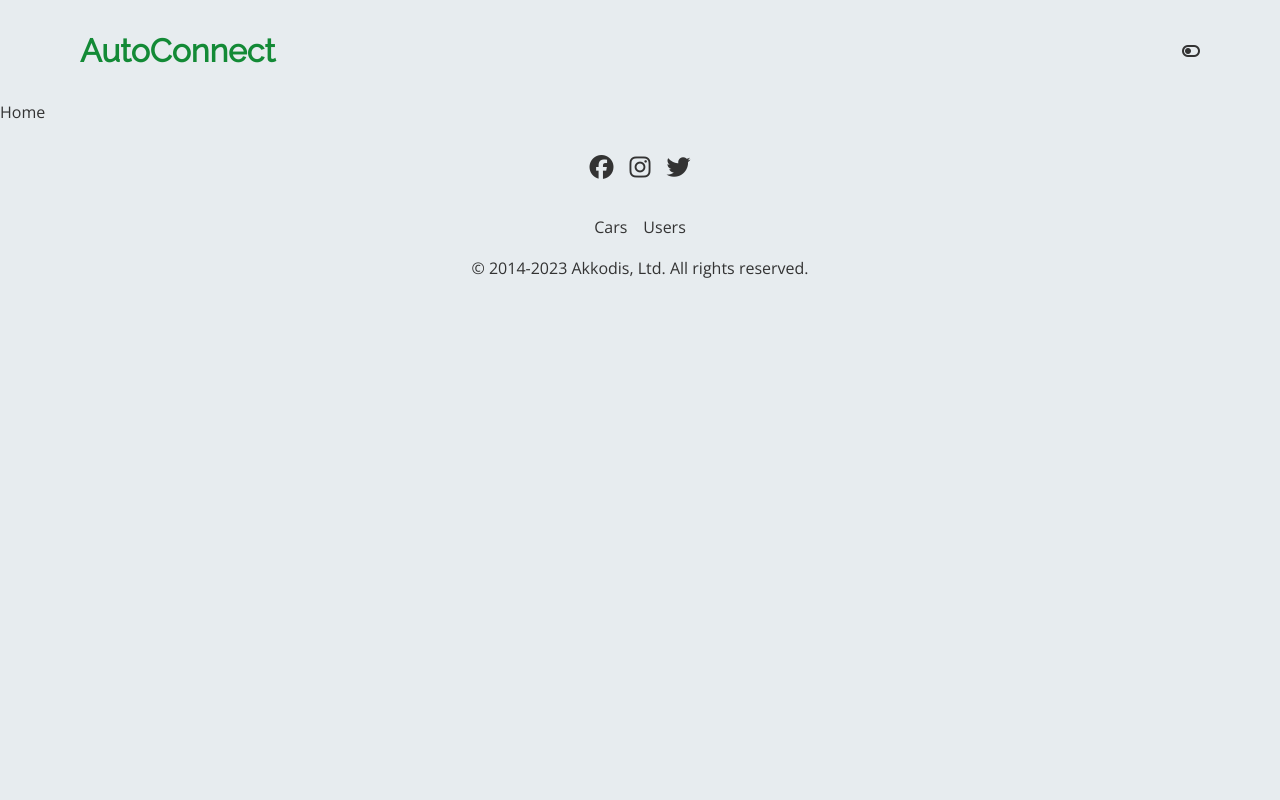
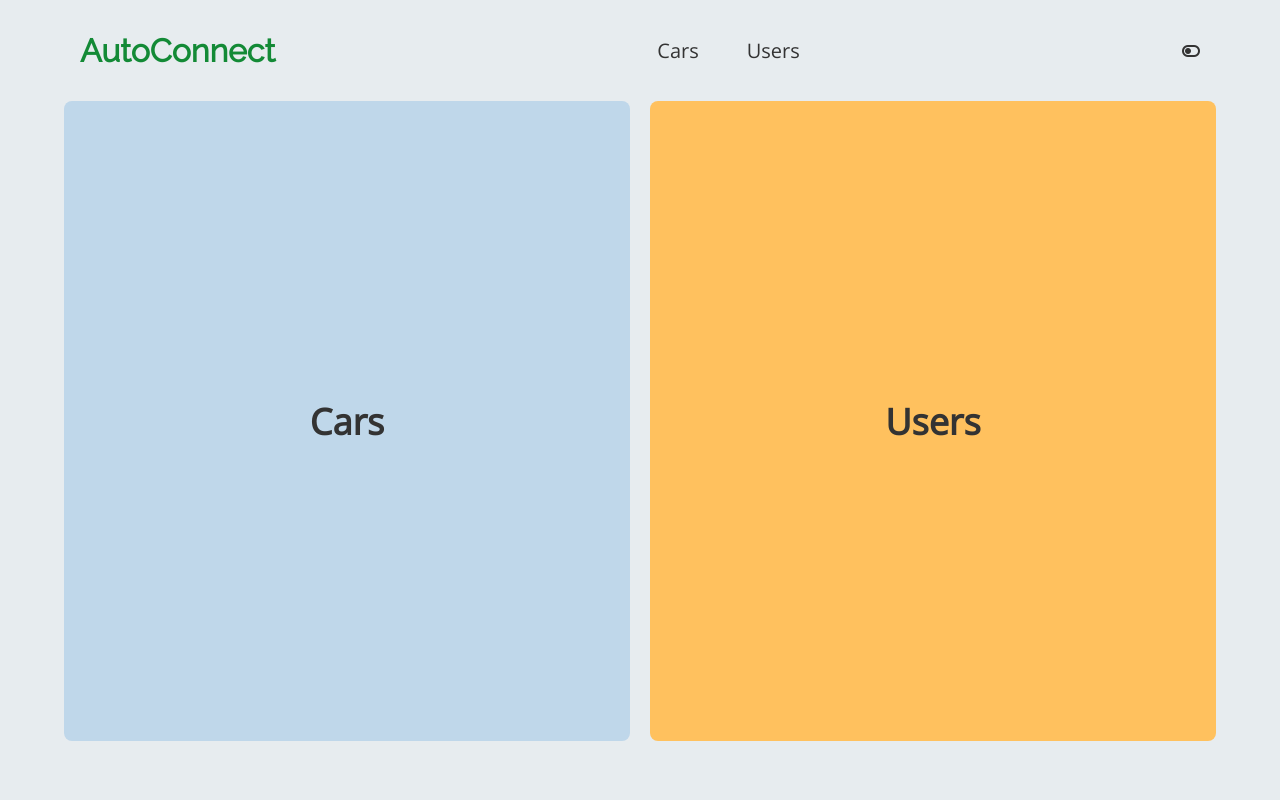
Before and after one commit to fximenessilva/cars_app, a React (Vite) app in the folder frontend/: page / in a window 1280 px wide. Shown: the top 800 px of the page. Built offline with nearby package versions, Linux system fonts and the light colour scheme.

Commit message:
[FRONTEND] - add homepage

```diff
--- a/frontend/src/components/common/Footer/Footer.tsx
+++ b/frontend/src/components/common/Footer/Footer.tsx
@@ -2,29 +2,14 @@ import { Link } from "react-router-dom";
 
 import styles from "./footer.module.scss";
 
-const iconsList = [
-  {
-    href: "https://www.facebook.com/",
-    className: "fa-brands fa-facebook",
-  },
-  {
-    href: "https://www.instagram.com/",
-    className: "fa-brands fa-instagram",
-  },
-  { href: "https://twitter.com/", className: "fa-brands fa-twitter" },
-];
-
-const routesLink = [
-  { page: "Cars", href: "/cars" },
-  { page: "Users", href: "/users" },
-];
+import { FOOTER_ICONS_LIST, ROUTES_LINKS } from "@utils/constants";
 
 const Footer = () => {
   const currentYear = new Date().getFullYear();
   return (
-    <footer className={styles.footer}>
+    <footer className={`${styles.footer} container`}>
       <ul className={styles.icons}>
-        {iconsList.map(({ href, className }) => (
+        {FOOTER_ICONS_LIST.map(({ href, className }) => (
           <li key={href}>
             <Link target="_blank" rel="noopener noreferrer" to={href}>
               <i className={className} />
@@ -33,7 +18,7 @@ const Footer = () => {
         ))}
       </ul>
       <nav className={styles.nav}>
-        {routesLink.map(({ page, href }) => (
+        {ROUTES_LINKS.map(({ page, href }) => (
           <Link className="animated-link" to={href} key={page}>
             {page}
           </Link>
--- a/frontend/src/components/common/Footer/footer.module.scss
+++ b/frontend/src/components/common/Footer/footer.module.scss
@@ -1,4 +1,9 @@
 @import "../../../styles/utils/mixins";
+
+.footer {
+  padding-top: 3rem;
+  padding-bottom: 3rem;
+}
 
 .icons {
   padding: 2rem 0 2rem;
@@ -7,8 +12,7 @@
   }
 }
 
-.icons,
-.nav {
+.icons {
   @include flex(row, center, center);
   gap: 1rem;
 }
--- a/frontend/src/components/common/Header/Header.tsx
+++ b/frontend/src/components/common/Header/Header.tsx
@@ -1,7 +1,7 @@
 import { useAppContext } from "@contexts/AppContext";
 import { Link } from "react-router-dom";
 
-import { THEME_NAMESPACE } from "@utils/constants";
+import { THEME_NAMESPACE, ROUTES_LINKS } from "@utils/constants";
 import styles from "./header.module.scss";
 
 const Header = () => {
@@ -23,6 +23,13 @@ const Header = () => {
       <Link to="/">
         <h1 className="title">AutoConnect</h1>
       </Link>
+      <nav className={styles.nav}>
+        {ROUTES_LINKS.map(({ page, href }) => (
+          <Link className={`animated-link ${styles.link}`} to={href} key={page}>
+            {page}
+          </Link>
+        ))}
+      </nav>
       <i onClick={toggleHandler} className={iconClassName} />
     </header>
   );
--- a/frontend/src/components/common/Header/header.module.scss
+++ b/frontend/src/components/common/Header/header.module.scss
@@ -8,3 +8,11 @@
 .icon {
   cursor: pointer;
 }
+
+.link {
+  font-size: 20px;
+}
+
+.nav {
+  gap: 3rem;
+}
--- a/frontend/src/contexts/AppContext.tsx
+++ b/frontend/src/contexts/AppContext.tsx
@@ -4,13 +4,16 @@ import {
   SetStateAction,
   useContext,
   useEffect,
+  FC,
+  ReactNode,
+  Dispatch,
 } from "react";
 
 import { THEME_NAMESPACE } from "@utils/constants";
 
 export const AppContext = createContext<{
   darkMode: boolean;
-  setDarkMode: React.Dispatch<SetStateAction<boolean>>;
+  setDarkMode: Dispatch<SetStateAction<boolean>>;
 }>({
   darkMode: false,
   setDarkMode: () => {},
@@ -18,7 +21,7 @@ export const AppContext = createContext<{
 const THEME_SELECTED = localStorage.getItem(THEME_NAMESPACE);
 const DARK_MODE_INITIAL_VALUE = THEME_SELECTED === "true";
 
-const AppProvider: React.FC<{ children: React.ReactNode }> = ({ children }) => {
+const AppProvider: FC<{ children: ReactNode }> = ({ children }) => {
   const [darkMode, setDarkMode] = useState(DARK_MODE_INITIAL_VALUE);
 
   useEffect(() => {
--- a/frontend/src/pages/Home/Home.tsx
+++ b/frontend/src/pages/Home/Home.tsx
@@ -1,5 +1,45 @@
+import { useState } from "react";
+import { Link } from "react-router-dom";
+
+import { useAppContext } from "@contexts/AppContext";
+import { ROUTES_LINKS } from "@utils/constants";
+import styles from "./home.module.scss";
+
 const Home = () => {
-  return <div>Home</div>;
+  const { darkMode } = useAppContext();
+
+  const [hover, setHover] = useState("mid");
+
+  return (
+    <section className="container">
+      <div
+        className={`${styles.wrapper} ${
+          darkMode ? styles.dark : styles.light
+        } mt-80 mlr-80`}
+      >
+        {ROUTES_LINKS.map(({ page, icon }) => {
+          const isActive = hover === page;
+          return (
+            <Link
+              key={page}
+              className={`${styles.block} ${isActive ? styles.active : ""}`}
+              to={page}
+              onMouseEnter={() => setHover(page)}
+              onMouseLeave={() => setHover("mid")}
+            >
+              <div>
+                {isActive ? (
+                  <i className={`${icon} ${styles.icon}`} />
+                ) : (
+                  <span>{page}</span>
+                )}
+              </div>
+            </Link>
+          );
+        })}
+      </div>
+    </section>
+  );
 };
 
 export default Home;
--- /dev/null
+++ b/frontend/src/pages/Home/home.module.scss
@@ -0,0 +1,51 @@
+@import "../../styles/utils/mixins";
+@import "../../styles/utils/variables";
+
+.wrapper {
+  @include flex(row);
+  min-height: 80vh;
+  width: 100%;
+  gap: 20px;
+  padding: 0 0 3rem;
+}
+
+.block {
+  @include flex(row, center, center);
+  font-size: 36px;
+  width: 50%;
+  line-height: 43px;
+  font-weight: 700;
+  transition: all 0.5s ease-out !important;
+  cursor: pointer;
+  border-radius: 8px;
+}
+
+.dark {
+  .block:first-child {
+    background-color: map-get($colors-dark, tertiary-variant-3);
+    color: map-get($colors-dark, primary);
+  }
+  .block:nth-child(2) {
+    background-color: map-get($colors-dark, tertiary-variant-2);
+    color: map-get($colors-dark, primary);
+  }
+}
+
+.light {
+  .block:first-child {
+    background-color: map-get($colors-light, tertiary-variant-3);
+    color: map-get($colors-light, primary);
+  }
+  .block:nth-child(2) {
+    background-color: map-get($colors-light, tertiary-variant-1);
+    color: map-get($colors-light, primary);
+  }
+}
+
+.icon {
+  font-size: 12rem;
+}
+
+.active {
+  width: 70%;
+}
--- a/frontend/src/styles/app.scss
+++ b/frontend/src/styles/app.scss
@@ -1,4 +1,5 @@
 @import "./utils/variables";
+@import "./utils/mixins";
 @import url("https://fonts.googleapis.com/css?family=Raleway");
 @import url("https://fonts.googleapis.com/css?family=Open+Sans");
 
@@ -48,6 +49,11 @@ p {
 
 a {
   text-decoration: none;
+}
+
+.container {
+  padding-left: 4rem;
+  padding-right: 4rem;
 }
 
 .dark-mode {
@@ -131,3 +137,8 @@ a {
 .animated-link:hover::before {
   width: 100%;
 }
+
+nav {
+  @include flex(row, center, center);
+  gap: 1rem;
+}
--- a/frontend/src/styles/utils/_variables.scss
+++ b/frontend/src/styles/utils/_variables.scss
@@ -3,6 +3,9 @@ $colors-dark: (
   background-primary: #333333,
   secondary: #18ff6d,
   tertiary: #72a276,
+  tertiary-variant-1: #fcaa67,
+  tertiary-variant-2: #e65f5c,
+  tertiary-variant-3: #59a5d8,
 );
 
 $colors-light: (
@@ -10,6 +13,9 @@ $colors-light: (
   background-primary: #e7ecef,
   secondary: #138a36,
   tertiary: #007ea7,
+  tertiary-variant-1: #ffc15e,
+  tertiary-variant-2: #d72638,
+  tertiary-variant-3: #bfd7ea,
 );
 
 $fonts: ();
--- a/frontend/src/utils/constants.ts
+++ b/frontend/src/utils/constants.ts
@@ -1,3 +1,20 @@
 const THEME_NAMESPACE = "auto_connect-theme";
 
-export { THEME_NAMESPACE };
+const FOOTER_ICONS_LIST = [
+  {
+    href: "https://www.facebook.com/",
+    className: "fa-brands fa-facebook",
+  },
+  {
+    href: "https://www.instagram.com/",
+    className: "fa-brands fa-instagram",
+  },
+  { href: "https://twitter.com/", className: "fa-brands fa-twitter" },
+];
+
+const ROUTES_LINKS = [
+  { page: "Cars", href: "/cars", icon: "fa-solid fa-car" },
+  { page: "Users", href: "/users", icon: "fa-solid fa-users" },
+];
+
+export { THEME_NAMESPACE, FOOTER_ICONS_LIST, ROUTES_LINKS };
```
